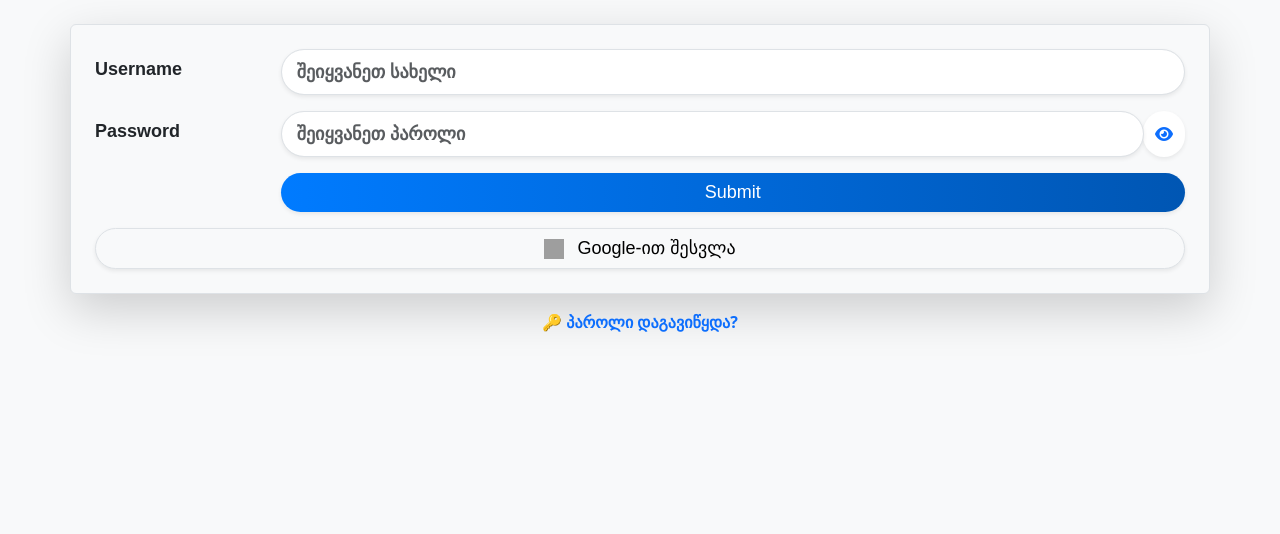
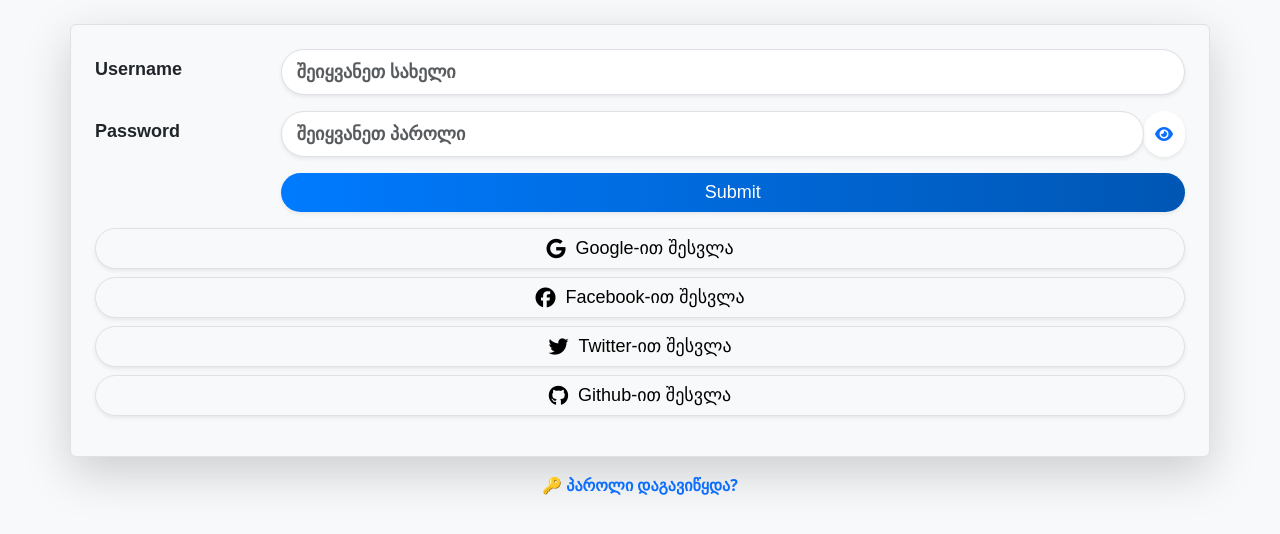
Before and after one commit to SANDRICKSON/googlevaleri, a Python web app: template templates/login.html in a window 1280 px wide. Shown: the part 92-626 px from the top of the page. Run offline with Jinja, Linux system fonts and the light colour scheme; the template is opened without the code that fills it: most values are stand-ins (such as "Sample title", 1, 10 or a date in 2020); form fields are guessed from the names that the template uses; grey boxes are pictures that could not be loaded.

Commit message:
Update login.html

```diff
--- a/templates/login.html
+++ b/templates/login.html
@@ -1,3 +1,5 @@
+<link rel="stylesheet" href="https://cdnjs.cloudflare.com/ajax/libs/font-awesome/6.5.1/css/all.min.css">
+
 {% extends "base.html" %}
 
 {% block content %}
@@ -44,11 +46,23 @@
                     {{ form.submit(class="btn btn-primary w-100 rounded-pill shadow-sm") }}
                 </div>
             </div>
+
             <div class="text-center mt-3">
-                <a href="{{ url_for('google_login') }}" class="btn btn-light border shadow-sm w-100 rounded-pill">
-                    <img src="https://upload.wikimedia.org/wikipedia/commons/thumb/5/53/Google_%22G%22_Logo.svg/512px-Google_%22G%22_Logo.svg.png"
-                         alt="Google Logo" width="20" height="20" class="me-2">
-                    Google-ით შესვლა
+                <a href="{{ url_for('google_login') }}" class="btn btn-light border shadow-sm w-100 rounded-pill d-flex align-items-center justify-content-center mb-2">
+                    <i class="fa-brands fa-google" style="font-size: 20px; margin-right: 10px;"></i>
+                    <span>Google-ით შესვლა</span>
+                </a>
+                <a href="{{ url_for('facebook_login') }}" class="btn btn-light border shadow-sm w-100 rounded-pill d-flex align-items-center justify-content-center mb-2">
+                    <i class="fa-brands fa-facebook" style="font-size: 20px; margin-right: 10px;"></i>
+                    <span>Facebook-ით შესვლა</span>
+                </a>
+                <a href="{{ url_for('twitter_login') }}" class="btn btn-light border shadow-sm w-100 rounded-pill d-flex align-items-center justify-content-center mb-2">
+                    <i class="fa-brands fa-twitter" style="font-size: 20px; margin-right: 10px;"></i>
+                    <span>Twitter-ით შესვლა</span>
+                </a>
+                <a href="{{ url_for('github_login') }}" class="btn btn-light border shadow-sm w-100 rounded-pill d-flex align-items-center justify-content-center">
+                    <i class="fa-brands fa-github" style="font-size: 20px; margin-right: 10px;"></i>
+                    <span>Github-ით შესვლა</span>
                 </a>
             </div>
 
@@ -104,7 +118,4 @@
         }
     </script>
 
-    <!-- FontAwesome-ის ბიბლიოთეკის დამატება -->
-    <link rel="stylesheet" href="https://cdnjs.cloudflare.com/ajax/libs/font-awesome/6.0.0/css/all.min.css">
-
 {% endblock %}
```
